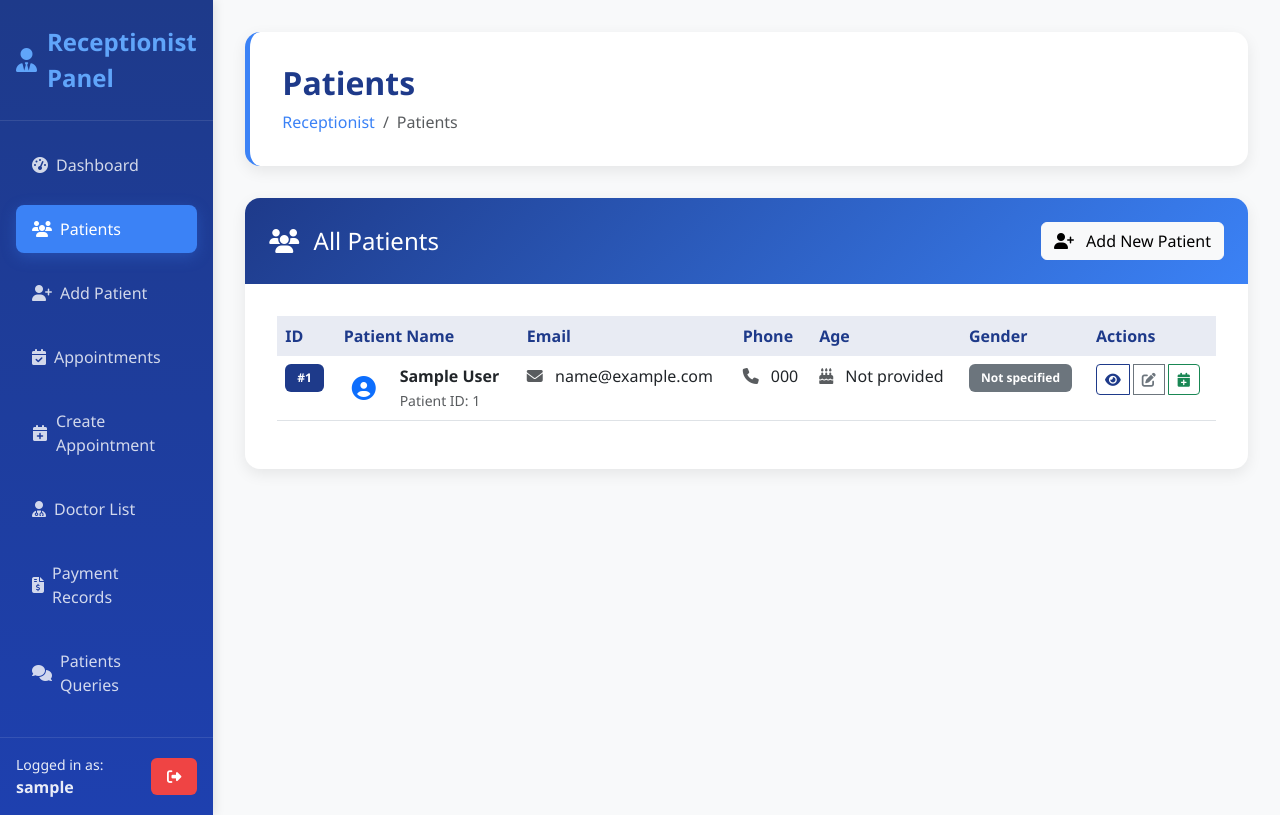
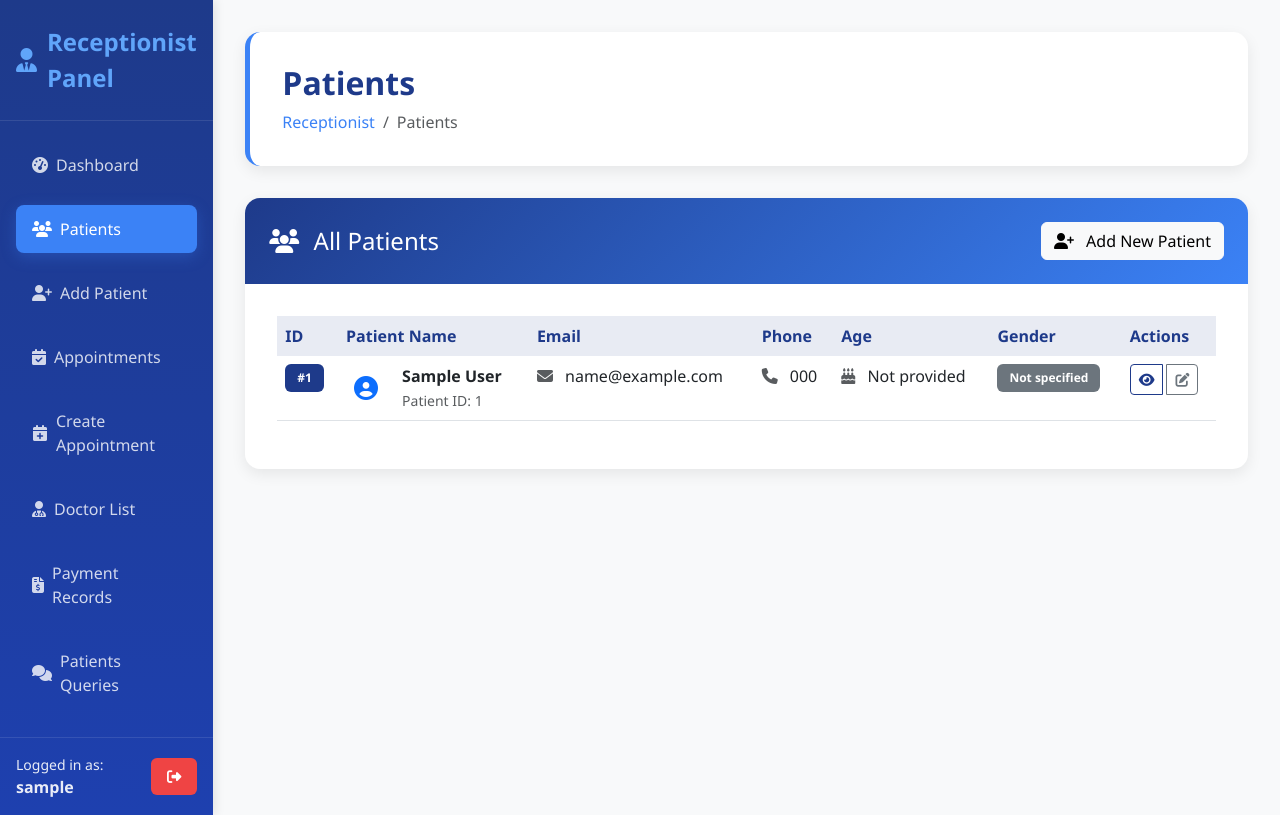
Before and after one commit to amulbabariya07/hms-system, a Flask app: page /receptionist/patients in a window 1280 px wide. Run offline with Flask 3, Linux system fonts and the light colour scheme; the visitor is signed in with stand-in values (Sample User, id 1); tables that the repository leaves empty hold one stand-in row (values such as "Sample post"); some libraries are stand-ins or nearby versions.

Commit message:
[IMP] Patinets rechnages

```diff
--- a/app/receptionist/templates/receptionist/patients.html
+++ b/app/receptionist/templates/receptionist/patients.html
@@ -80,11 +80,6 @@
                                         <button class="btn btn-sm btn-outline-secondary" title="Edit Patient" onclick="editPatient({{ patient.id }})">
                                             <i class="fas fa-edit"></i>
                                         </button>
-                                        <a href="{{ url_for('receptionist.create_appointment', patient_id=patient.id) }}"
-                                           class="btn btn-sm btn-outline-success"
-                                           title="Create Appointment">
-                                            <i class="fas fa-calendar-plus"></i>
-                                        </a>
                                     </div>
                                 </td>
                             </tr>
```
